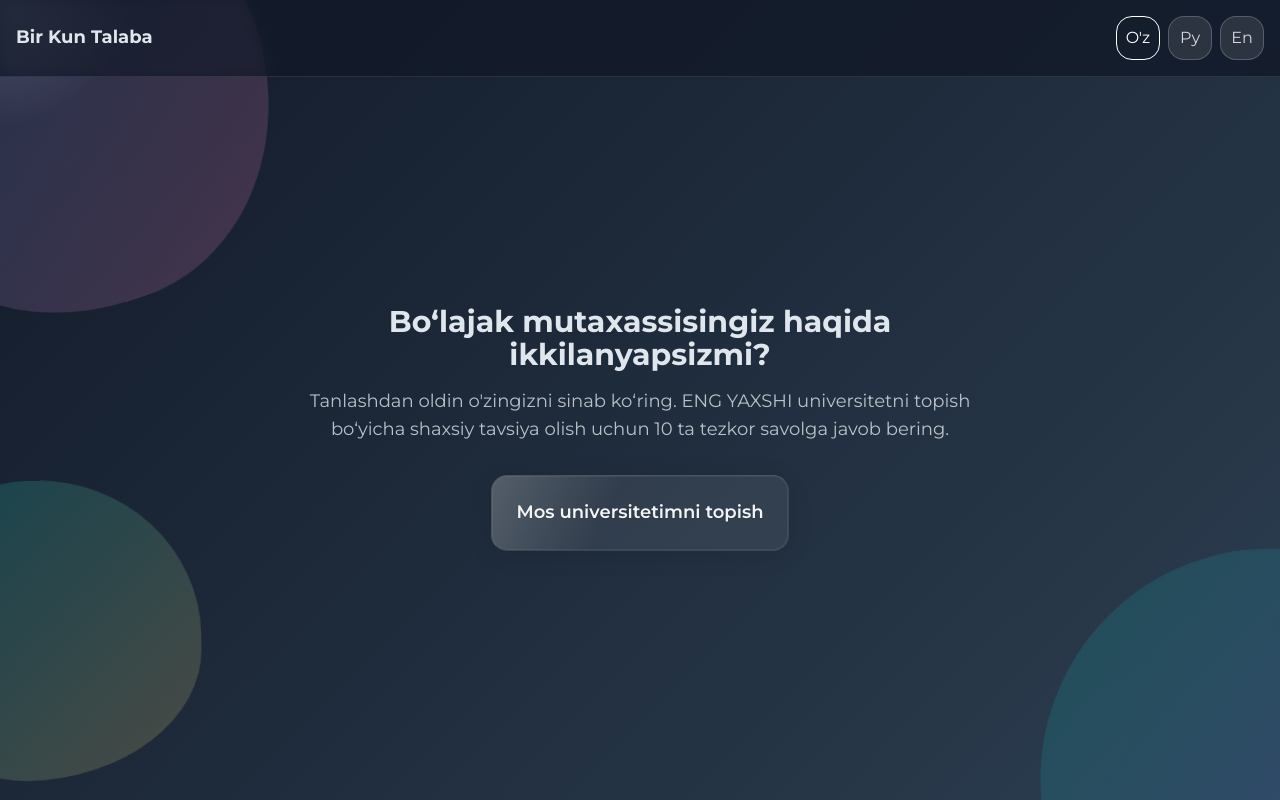
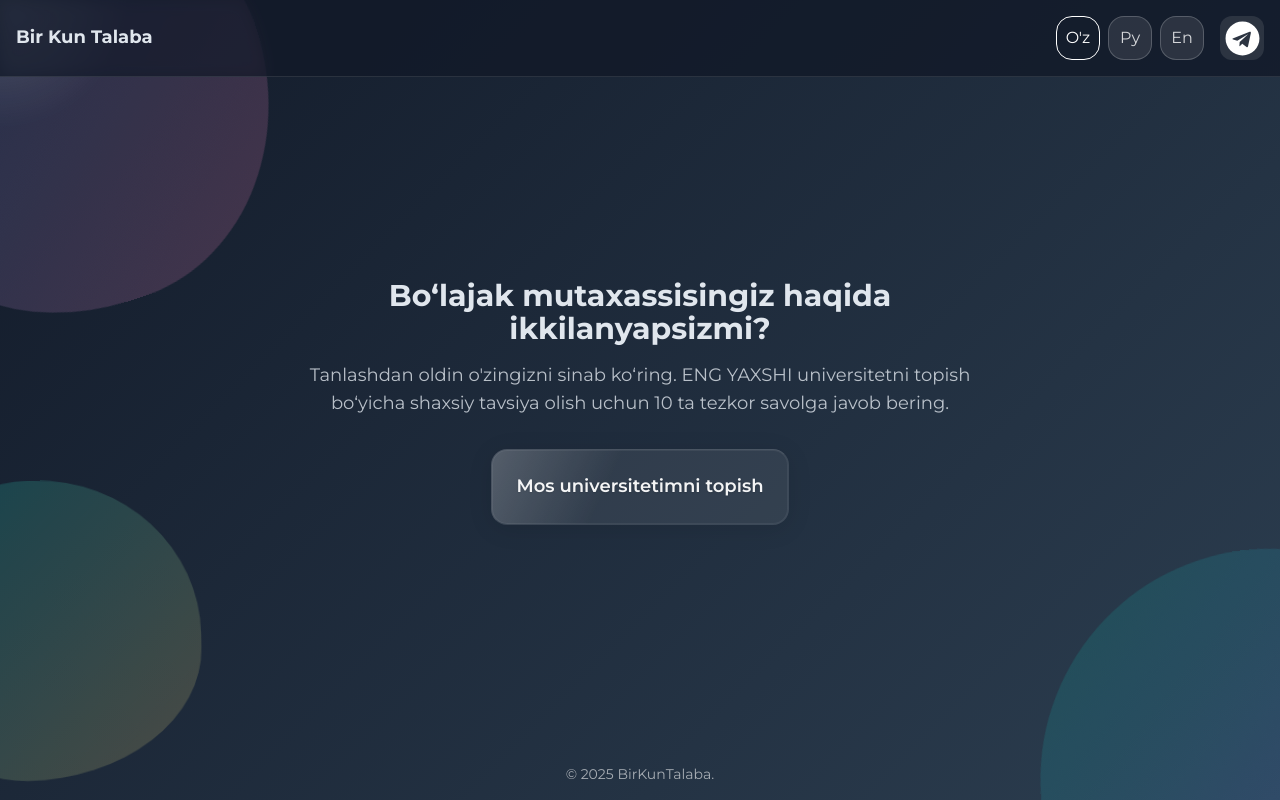
Before and after one commit to shohhen/OneDayStudent, a React (Vite) app: page / in a window 1280 px wide. Built offline with nearby package versions, Linux system fonts and the light colour scheme.

Commit message:
- copyright info - telegram info

```diff
--- a/package.json
+++ b/package.json
@@ -12,9 +12,11 @@
   "dependencies": {
     "@tailwindcss/postcss": "^4.1.15",
     "@tailwindcss/vite": "^4.1.15",
+    "lucide-react": "^0.548.0",
     "postcss": "^8.5.6",
     "react": "^18.2.0",
     "react-dom": "^18.2.0",
+    "react-icons": "^5.5.0",
     "react-router-dom": "^7.9.4",
     "tailwindcss": "^4.1.15"
   },
--- a/src/App.tsx
+++ b/src/App.tsx
@@ -1,4 +1,4 @@
-import {useState, useEffect} from 'react';
+import {useEffect, useState} from 'react';
 import type {Answers, AppState, Lang, University} from './types';
 import {translations} from './data/i18n';
 import {quizQuestionsData} from './data/questions';
@@ -12,6 +12,7 @@ import {ThankYou} from './components/ThankYou';
 import {LanguageSwitcher} from './components/LanguageSwitcher';
 import {MouseFollower} from './utils/mouseEffect.tsx';
 import {QuizProvider} from './utils/QuizContext.tsx';
+import {FaTelegram} from 'react-icons/fa';
 
 function App() {
     const [lang, setLang] = useState<Lang>('uz');
@@ -127,7 +128,7 @@ function App() {
         <QuizProvider>
             <div className="flex flex-col min-h-screen relative overflow-x-hidden">
                 {/* Only show MouseFollower on non-mobile devices */}
-                {!isMobile && <MouseFollower />}
+                {!isMobile && <MouseFollower/>}
 
                 {/* Background blobs */}
                 <div className="shape-blob one"></div>
@@ -135,7 +136,8 @@ function App() {
                 <div className="shape-blob three"></div>
 
                 {/* Fixed Header with Tailwind classes */}
-                <header className="fixed top-0 left-0 right-0 z-50 bg-[#121a29]/80 backdrop-blur border-b border-white/10">
+                <header
+                    className="fixed top-0 left-0 right-0 z-50 bg-[#121a29]/80 backdrop-blur border-b border-white/10">
                     <div className="flex justify-between items-center p-4 max-w-7xl mx-auto">
                         <div className="flex items-center">
                             {/* Back Button - shown during quiz and results */}
@@ -145,14 +147,28 @@ function App() {
                                     className="mr-4 flex items-center justify-center w-10 h-10 rounded-full bg-white/10 hover:bg-white/20 transition-colors"
                                     aria-label="Back"
                                 >
-                                    <svg className="w-5 h-5 text-white" fill="none" stroke="currentColor" viewBox="0 0 24 24" xmlns="http://www.w3.org/2000/svg">
-                                        <path strokeLinecap="round" strokeLinejoin="round" strokeWidth={2} d="M15 19l-7-7 7-7" />
+                                    <svg className="w-5 h-5 text-white" fill="none" stroke="currentColor"
+                                         viewBox="0 0 24 24" xmlns="http://www.w3.org/2000/svg">
+                                        <path strokeLinecap="round" strokeLinejoin="round" strokeWidth={2}
+                                              d="M15 19l-7-7 7-7"/>
                                     </svg>
                                 </button>
                             )}
                             <h1 className="text-lg sm:text-xl font-bold text-primary">{t.headerTitle}</h1>
                         </div>
-                        <LanguageSwitcher lang={lang} setLang={setLang} />
+                        <div className="flex items-center gap-4">
+                            <LanguageSwitcher lang={lang} setLang={setLang}/>
+                            <a
+                                href="https://t.me/shohhen"
+                                target="_blank"
+                                rel="noopener noreferrer"
+                                className="inline-flex items-center justify-center w-11 h-11 rounded-xl bg-white/10 hover:bg-white/20 transition-colors text-white hover:text-blue-400"
+                                aria-label="Telegram"
+                            >
+                                <FaTelegram size={35}/>
+                            </a>
+                        </div>
+
                     </div>
                 </header>
 
@@ -162,6 +178,12 @@ function App() {
                         {renderContent()}
                     </div>
                 </main>
+                {/* Footer */}
+                <footer className="w-full text-center py-4 text-sm text-white/60">
+                    <div className="flex items-center flex-col justify-center gap-4">
+                        <span>&copy; {new Date().getFullYear()} BirKunTalaba. {t.footerText}</span>
+                    </div>
+                </footer>
             </div>
         </QuizProvider>
     );
--- a/src/components/Quiz.tsx
+++ b/src/components/Quiz.tsx
@@ -70,7 +70,7 @@ export const Quiz: React.FC<QuizProps> = ({
                 </div>
             </div>
             {/* Question progress indicator */}
-            <div className="mt-8 sm:mt-16 text-center fixed bottom-4 left-1/2 transform -translate-x-1/2 w-full px-4 max-w-md">
+            <div className="mt-8 sm:mt-16 text-center fixed bottom-14 left-1/2 transform -translate-x-1/2 w-full px-4 max-w-md">
                 <div className="text-xs sm:text-sm text-white mb-3">
                     {currentQuestionIndex + 1}/{totalQuestions}
                 </div>
```
Also changed, not shown: 1 other file (tests, documents, lock files or other folders).
